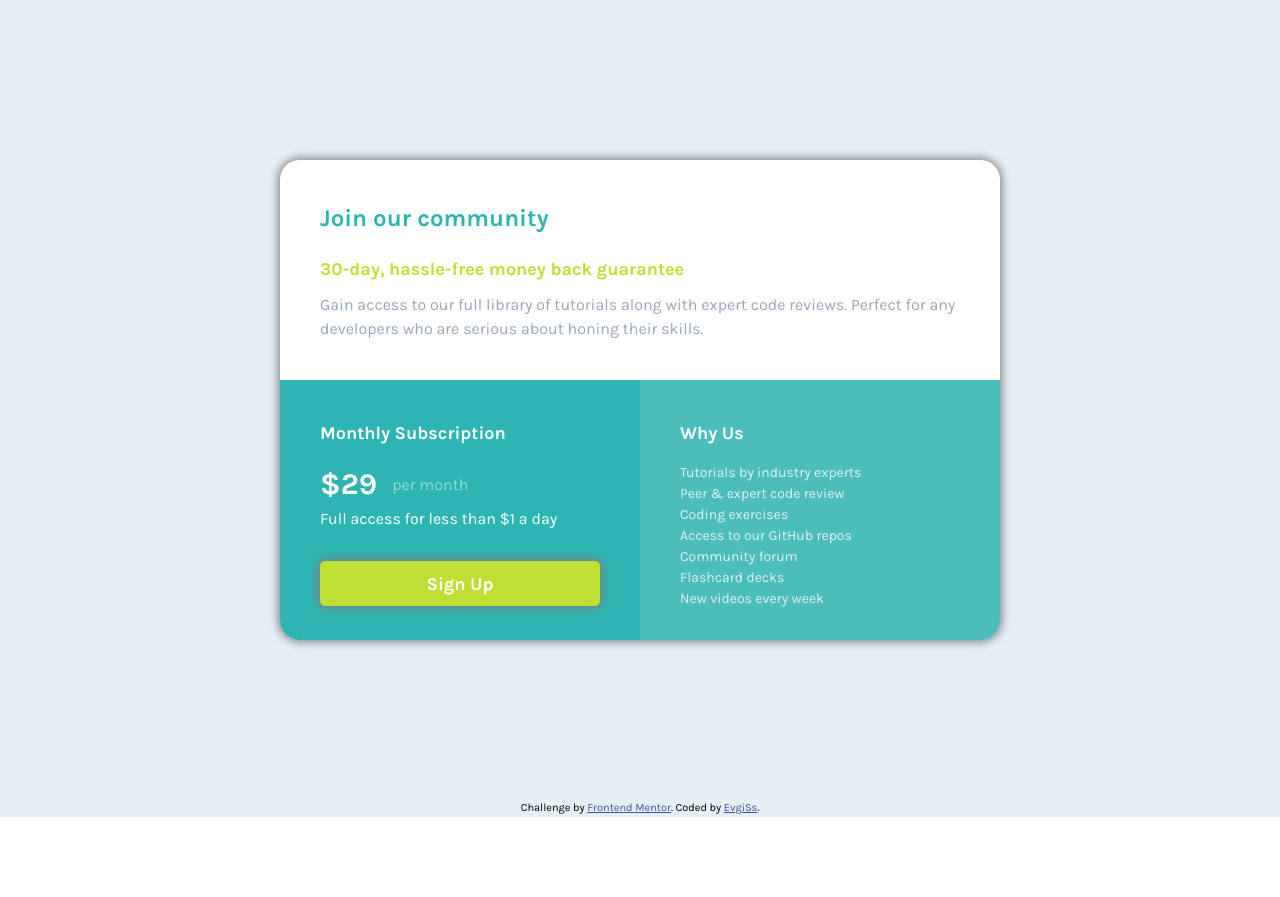
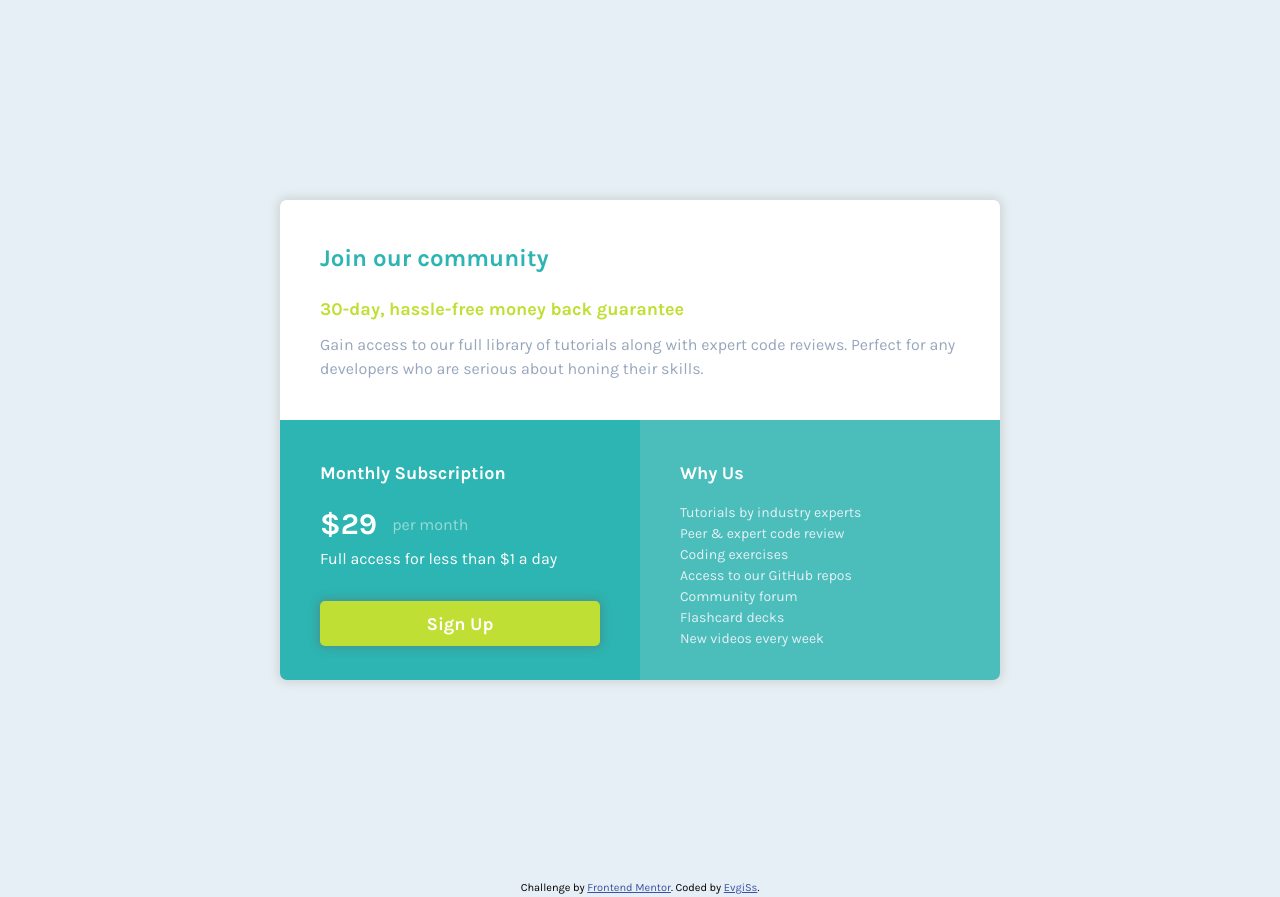
Before and after one commit to EugiSs/Single-price-grid-component, a plain HTML site: page index.html in a window 1280 px wide. Before the commit the page ends 817 px from the top, so only its background shows below. Drawn offline with Linux system fonts and the light colour scheme.

Commit message:
fixed border-radius and shadows

```diff
--- a/css/style.css
+++ b/css/style.css
@@ -10,6 +10,7 @@ body {
   font-size: 1.6rem;
   color: #fff;
   line-height: 1.5;
+  background-color: var(--Light-Gray);
 }
 :root {
   --Cyan: hsl(179, 61%, 44%);
@@ -35,9 +36,8 @@ h4 {
   margin-bottom: 1rem;
 }
 .wrapper {
-  width: 100vw;
-  height: 100vh;
-  background-color: var(--Light-Gray);
+  width: 100%;
+  height: 100%;
   display: flex;
   justify-content: center;
   align-items: center;
@@ -55,12 +55,13 @@ h4 {
   color: #fff;
   background-color: var(--Bright-Yellow);
   margin-top: 3rem;
-  box-shadow: 0 0 10px 2px grey;
+  box-shadow: 0 0 10px 2px rgba(102, 102, 102, 0.4);
 }
 .card {
-  border-radius: 2rem;
+  border-radius: 0.7rem;
   overflow: hidden;
-  box-shadow: 0 0 10px 2px grey;
+  box-shadow: 0 0 10px 2px rgba(202, 202, 202, 0.8);
+  margin-top: 20rem;
 }
 .card-top {
   background-color: #fff;
@@ -111,6 +112,7 @@ h4 {
   text-align: center;
   color: #000;
   background-color: var(--Light-Gray);
+  margin-top: 20rem;
 }
 .attribution a {
   color: hsl(228, 45%, 44%);
```
